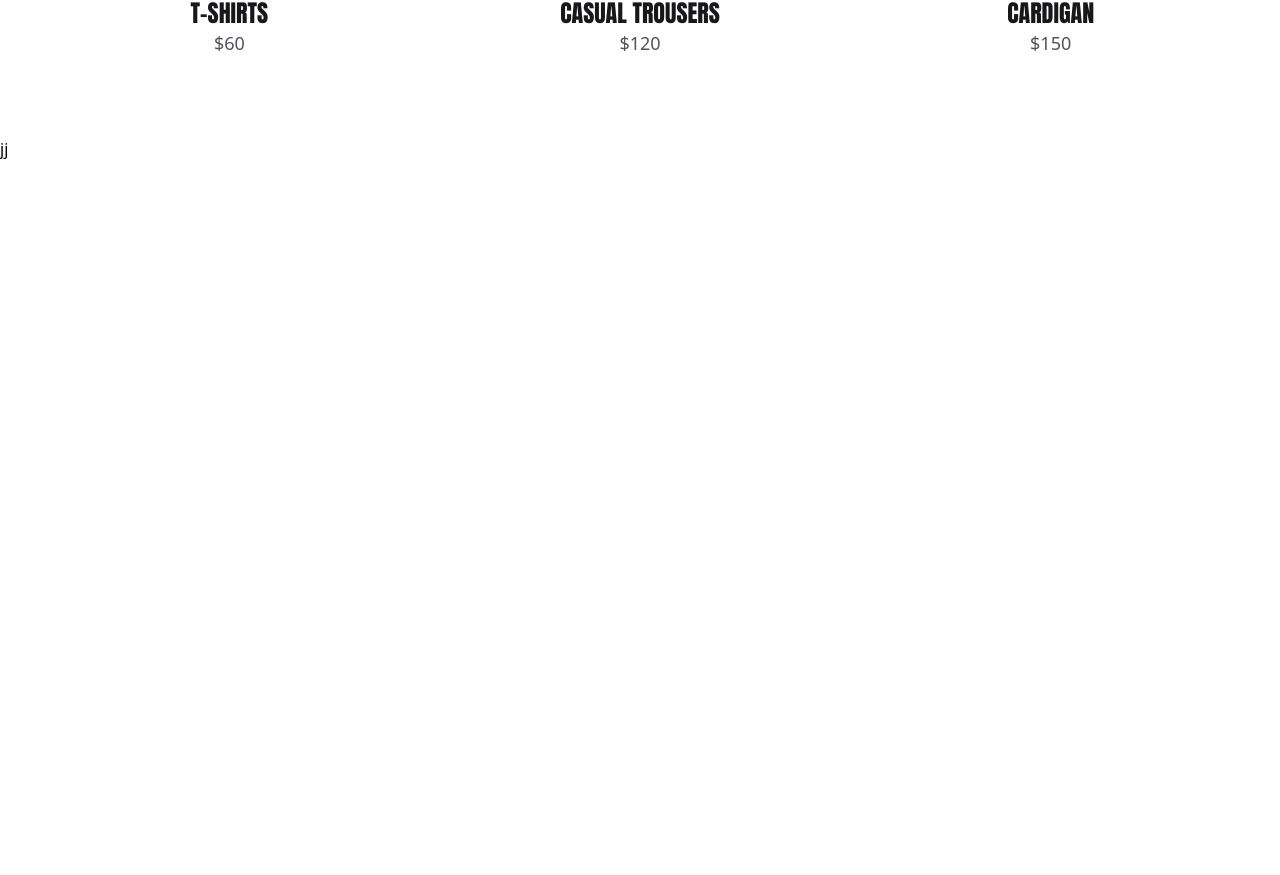
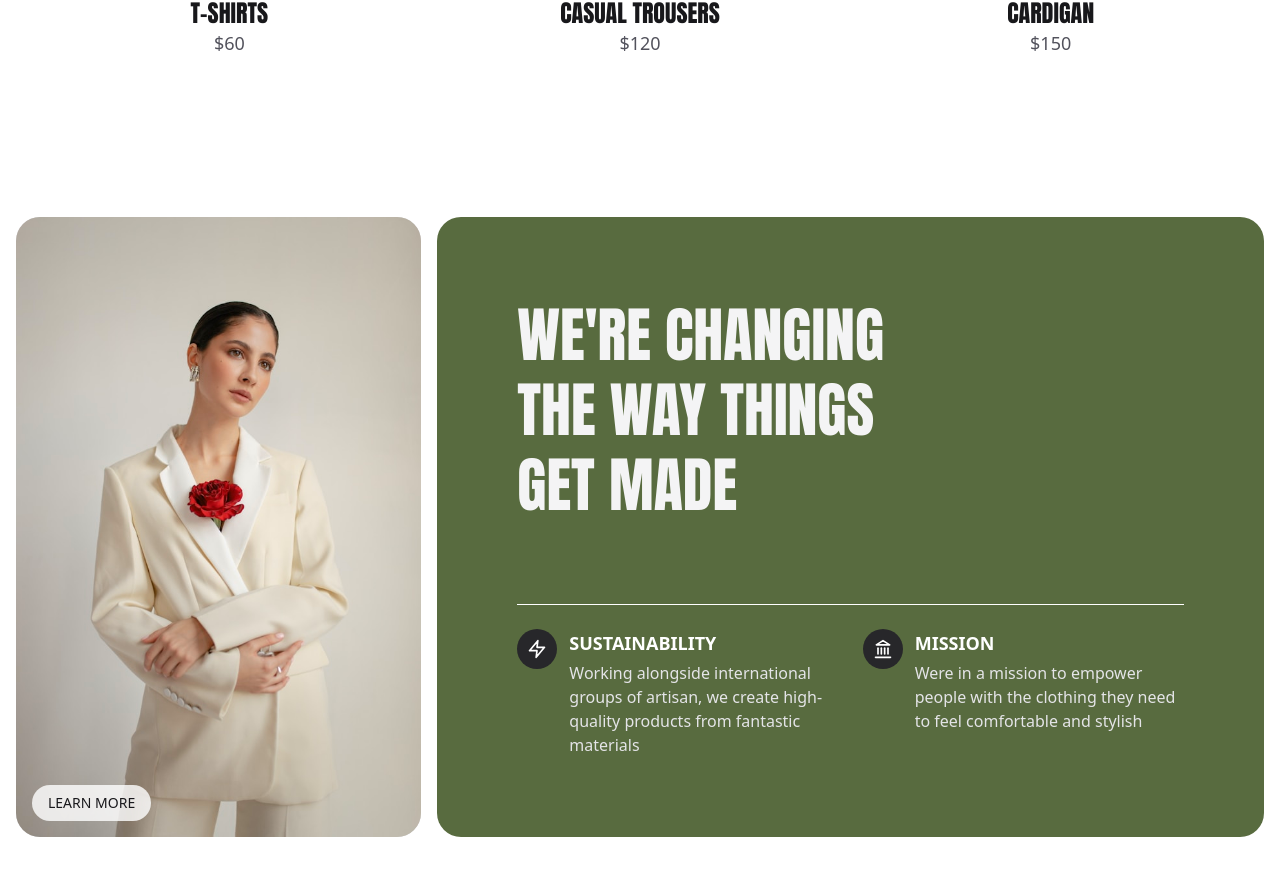
Before and after one commit to Nabil593/Modern-E-Commerce, a React (Vite) app: page / in a window 1280 px wide. Shown: the part 2929-3804 px from the top of the page. Before the commit the page ends 3090 px from the top, so only its background shows below. Built offline with nearby package versions, Linux system fonts and the light colour scheme.

Commit message:
added mission

```diff
--- /dev/null
+++ b/src/components/DesignCTA.jsx
@@ -0,0 +1,9 @@
+import React from 'react'
+
+const DesignCTA = () => {
+  return (
+    <div>DesignCTA</div>
+  )
+}
+
+export default DesignCTA;
--- a/src/components/Mission.jsx
+++ b/src/components/Mission.jsx
@@ -1,9 +1,68 @@
 import React from 'react'
+import { FaLandmark } from 'react-icons/fa';
+import { FiZap } from 'react-icons/fi';
+import { LuLandmark } from 'react-icons/lu';
 
 const Mission = () => {
   return (
-    <div>
-        jj
+    <div className='py-20 text-white'>
+        <div className='max-w-7xl mx-auto px-4 grid grid-cols-1 lg:grid-cols-3 gap-12 lg:gap-4 items-center'>
+
+          {/* LEFT COL */}
+          <div className='relative h-[620px] bg-zinc-300 rounded-3xl overflow-hidden'>
+            {/* IMAGE PLACEHOLDER */}
+            <div className='size-full bg-[url(/images/banner.jpg)] bg-cover bg-center flex items-center justify-center text-zinc-500 saturate-120'>
+            <button className='absolute bottom-4 left-4 bg-white/80 text-zinc-900 text-sm px-4 py-2 rounded-full uppercase hover:bg-zinc-100 transition-colors'>
+            Learn More
+            </button>
+            </div>
+          </div>
+
+          {/* RIGHT COL */}
+          <div className='space-y-8 bg-[#586b3f] rounded-3xl h-full lg:col-span-2 flex flex-col justify-between p-8 lg:p-20'>
+
+            {/* 1 */}
+            <h2 className='text-5xl lg:text-6xl anton text-zinc-100 leading-tight mb-4'>
+              WE'RE CHANGING <br/> THE WAY THINGS <br/> GET MADE
+            </h2>
+
+            {/* 2 */}
+            <div className='grid lg:grid-cols-2 gap-6 border-t pt-6'>
+              {/* A */}
+              <div className='flex items-start space-x-3'>
+                <div className='size-10 aspect-square flex items-center justify-center rounded-full bg-zinc-800 p-2'>
+                  <FiZap size={20} className='text-white'/>
+                </div>
+
+                <div>
+                  <h3 className='text-lg uppercase font-bold mb-1'>
+                    SUSTAINABILITY
+                  </h3>
+                  <p className='text-zinc-200'>
+                      Working alongside international groups of artisan, we create high-quality products from fantastic materials
+                    </p>
+                </div>
+              </div>
+
+               {/* A */}
+              <div className='flex items-start space-x-3'>
+                <div className='size-10 aspect-square flex items-center justify-center rounded-full bg-zinc-800 p-2'>
+                  <LuLandmark size={20} className='text-white'/>
+                </div>
+
+                <div>
+                  <h3 className='text-lg uppercase font-bold mb-1'>
+                    MISSION
+                  </h3>
+                  <p className='text-zinc-200'>
+                      Were in a mission to empower people with the clothing they need to feel comfortable and stylish
+                    </p>
+                </div>
+              </div>
+
+            </div>
+          </div>
+        </div>
     </div>
   )
 }
```
